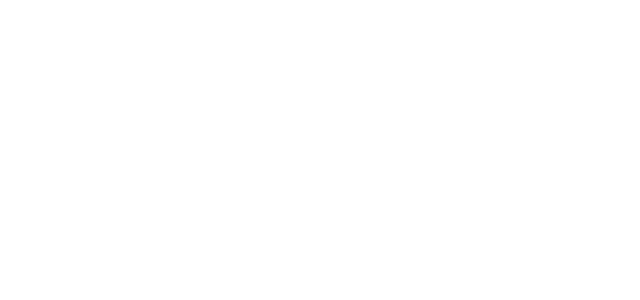
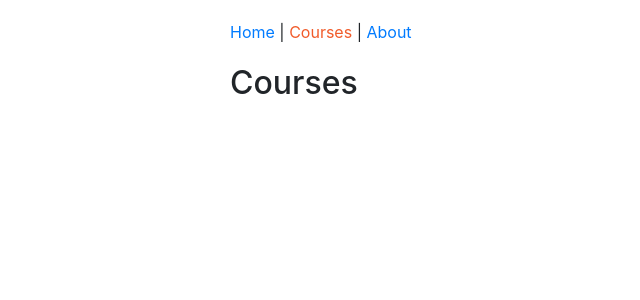
Before and after one commit to AlgoThinker/Course-Management-App-React-Redux, a React app: page /courses in a window 1280 px wide. Shown: the top 300 px of the page, without its empty margins (0-640 px from the left). Built offline with nearby package versions, Linux system fonts and the light colour scheme.

Commit message:
added more components

```diff
--- a/src/components/App.js
+++ b/src/components/App.js
@@ -1,13 +1,21 @@
 import React from "react";
-import { Route } from "react-router-dom";
+import { Route, Switch } from "react-router-dom";
 import HomePage from "./home/HomePage";
 import AboutPage from "./about/AboutPage";
+import Header from "./common/Header";
+import PageNotFound from "./PageNotFound";
+import CoursesPage from "./courses/CoursesPage";
 
 function App() {
   return (
     <div className="container-fluid">
-      <Route exact path="/" component={HomePage} />
-      <Route path="/about" component={AboutPage} />
+      <Header />
+      <Switch>
+        <Route exact path="/" component={HomePage} />
+        <Route path="/about" component={AboutPage} />
+        <Route path="/courses" component={CoursesPage} />
+        <Route component={PageNotFound} />
+      </Switch>
     </div>
   );
 }
--- /dev/null
+++ b/src/components/PageNotFound.js
@@ -0,0 +1,5 @@
+import React from "react";
+
+const PageNotFound = () => <h1>Oops! Page Not Found</h1>;
+
+export default PageNotFound;
--- /dev/null
+++ b/src/components/common/Header.js
@@ -0,0 +1,23 @@
+import React from "react";
+import { NavLink } from "react-router-dom";
+
+const Header = () => {
+  const activeStyle = { color: "#F15B2A" };
+  return (
+    <nav>
+      <NavLink to="/" activeStyle={activeStyle} exact>
+        Home
+      </NavLink>
+      {" | "}
+      <NavLink to="/courses" activeStyle={activeStyle}>
+        Courses
+      </NavLink>
+      {" | "}
+      <NavLink to="/about" activeStyle={activeStyle}>
+        About
+      </NavLink>
+    </nav>
+  );
+};
+
+export default Header;
--- /dev/null
+++ b/src/components/courses/CoursesPage.js
@@ -0,0 +1,8 @@
+import React from "react";
+
+class CoursesPage extends React.Component {
+  render() {
+    return <h2>Courses</h2>;
+  }
+}
+export default CoursesPage;
```
